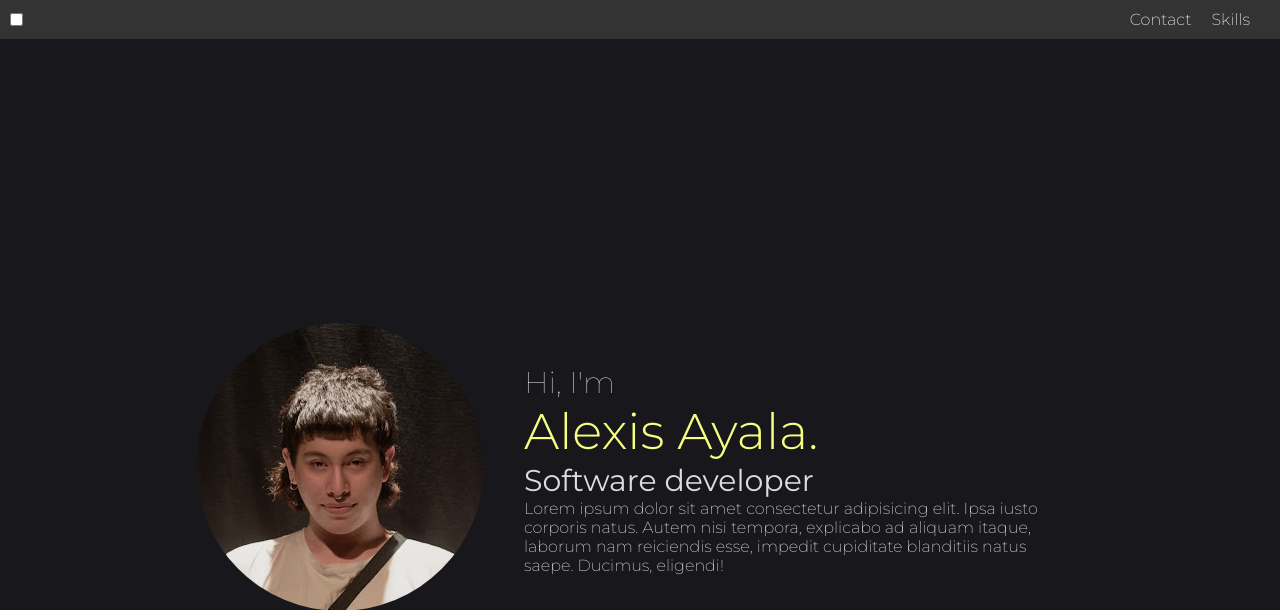
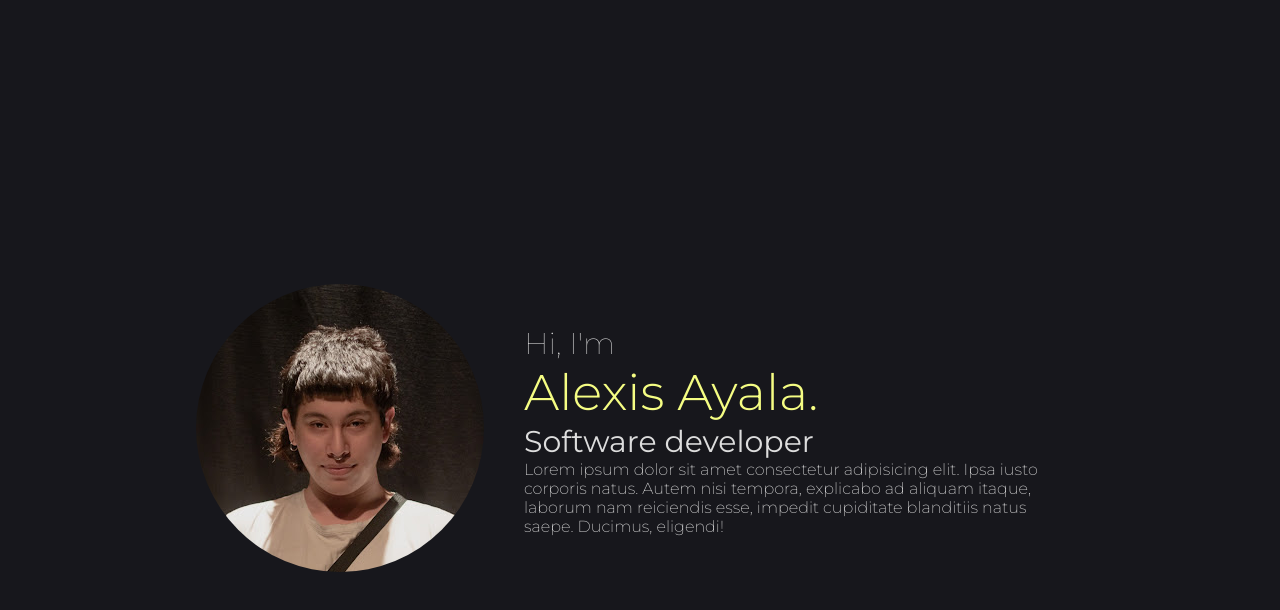
Before and after one commit to peterfunkk/portfolio, a Node server app: page / in a window 1280 px wide. Shown: the top 610 px of the page. Run offline with Node 20, Linux system fonts and the light colour scheme; some libraries are stand-ins or nearby versions.

Commit message:
Sin navbar

```diff
--- a/src/views/partials/navbar.ejs
+++ b/src/views/partials/navbar.ejs
@@ -1,8 +1,8 @@
-<div class="container navbar">
+<!-- <div class="container navbar">
     <input type="checkbox" id="menu-toggle" class="menu-toggle">
     <label for="menu-toggle" class="menu-icon">&#9776;</label>
     <nav class="nav">
         <li class="li"><a href="#contact-me" class="a">Contact</a></li>
         <li class="li"><a href="#" class="a">Skills</a></li>
     </nav>
-</div>
+</div> -->
```
